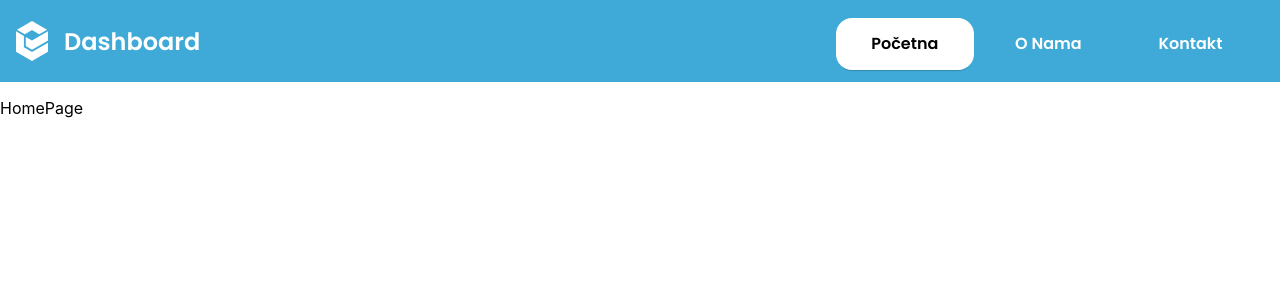
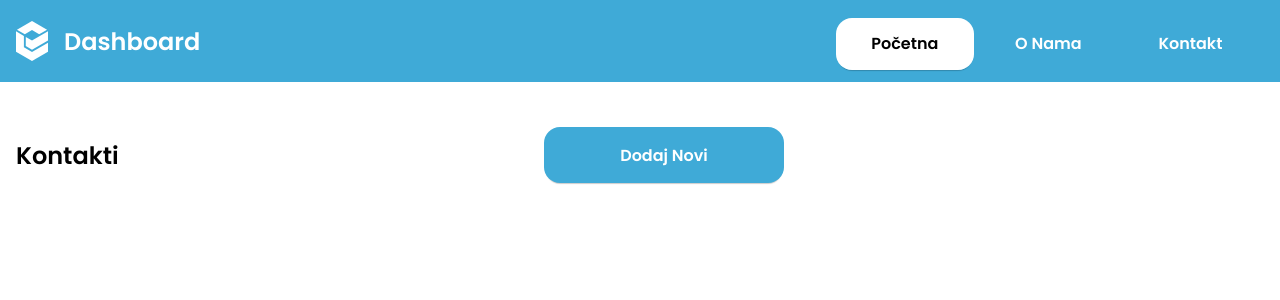
Before and after one commit to MarioSmilcic/phone_book, a React (Create React App) app: page / in a window 1280 px wide. Shown: the top 300 px of the page. Built offline with nearby package versions, Linux system fonts and the light colour scheme.

Commit message:
added Button component

```diff
--- a/src/App.js
+++ b/src/App.js
@@ -3,6 +3,7 @@ import { Route, Switch } from "react-router-dom";
 import Home from "../src/pages/Home/Home";
 import About from "../src/pages/About/About";
 import Contact from "./pages/Contact/Contact";
+import Main from "./Main/Main";
 
 function App() {
   return (
@@ -10,7 +11,8 @@ function App() {
       <Navbar />
       <Switch>
         <Route exact path="/">
-          <Home />
+          {/* <Home /> */}
+          <Main />
         </Route>
         <Route path="/About">
           <About />
--- a/src/Button/Button.js
+++ b/src/Button/Button.js
@@ -1,9 +1,6 @@
+import styles from "./Button.module.scss";
 const Button = () => {
-  return (
-    <div>
-      <p>Hello from Button</p>
-    </div>
-  );
+  return <button className={styles.button}>Dodaj Novi</button>;
 };
 
 export default Button;
--- a/src/Button/Button.module.scss
+++ b/src/Button/Button.module.scss
@@ -0,0 +1,23 @@
+@import "../Variables/Variables.module.scss";
+
+.button {
+  display: flex;
+  justify-content: center;
+  align-items: center;
+  font-family: "Poppins", sans-serif;
+  font-weight: 600;
+  font-size: 1rem;
+  background-color: $primaryColor;
+  color: $textColor1;
+  width: 15rem;
+  height: 3.5rem;
+  border-radius: 16px;
+  box-shadow: 0px 3px 1px -2px rgba(0, 0, 0, 0.2);
+  border: none;
+  cursor: pointer;
+  &:hover {
+    color: $textColor2;
+    background-color: #fff;
+    border: 1px solid $primaryColor;
+  }
+}
--- /dev/null
+++ b/src/Main/Main.js
@@ -0,0 +1,13 @@
+import styles from "./Main.module.scss";
+import Button from "../Button/Button";
+
+const Main = () => {
+  return (
+    <div className={styles.main}>
+      <h4>Kontakti</h4>
+      <Button />
+    </div>
+  );
+};
+
+export default Main;
--- /dev/null
+++ b/src/Main/Main.module.scss
@@ -0,0 +1,12 @@
+.main {
+  display: flex;
+  justify-content: space-between;
+  align-items: center;
+  width: 60vw;
+  margin: 1.5rem 1rem;
+  h4 {
+    font-family: "Poppins", sans-serif;
+    font-weight: 600;
+    font-size: 1.5rem;
+  }
+}
--- a/src/Navbar/Navbar.module.scss
+++ b/src/Navbar/Navbar.module.scss
@@ -31,7 +31,7 @@
       &:hover,
       &.active {
         background-color: #fff;
-        color: #000;
+        color: $textColor2;
         box-shadow: 0px 3px 1px -2px rgba(0, 0, 0, 0.2);
       }
     }
--- a/src/Variables/Variables.module.scss
+++ b/src/Variables/Variables.module.scss
@@ -1,2 +1,3 @@
 $primaryColor: #3faad7;
 $textColor1: #fff;
+$textColor2: #000;
```
